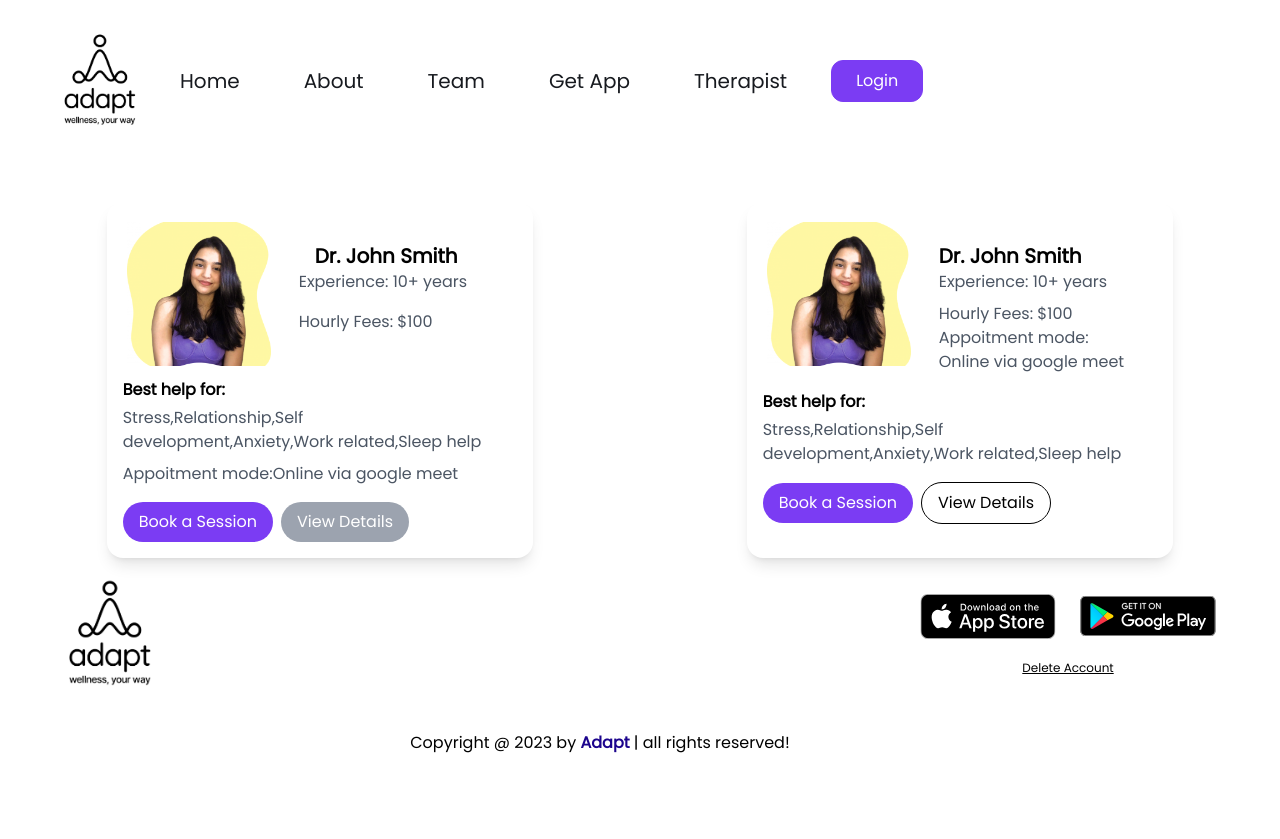
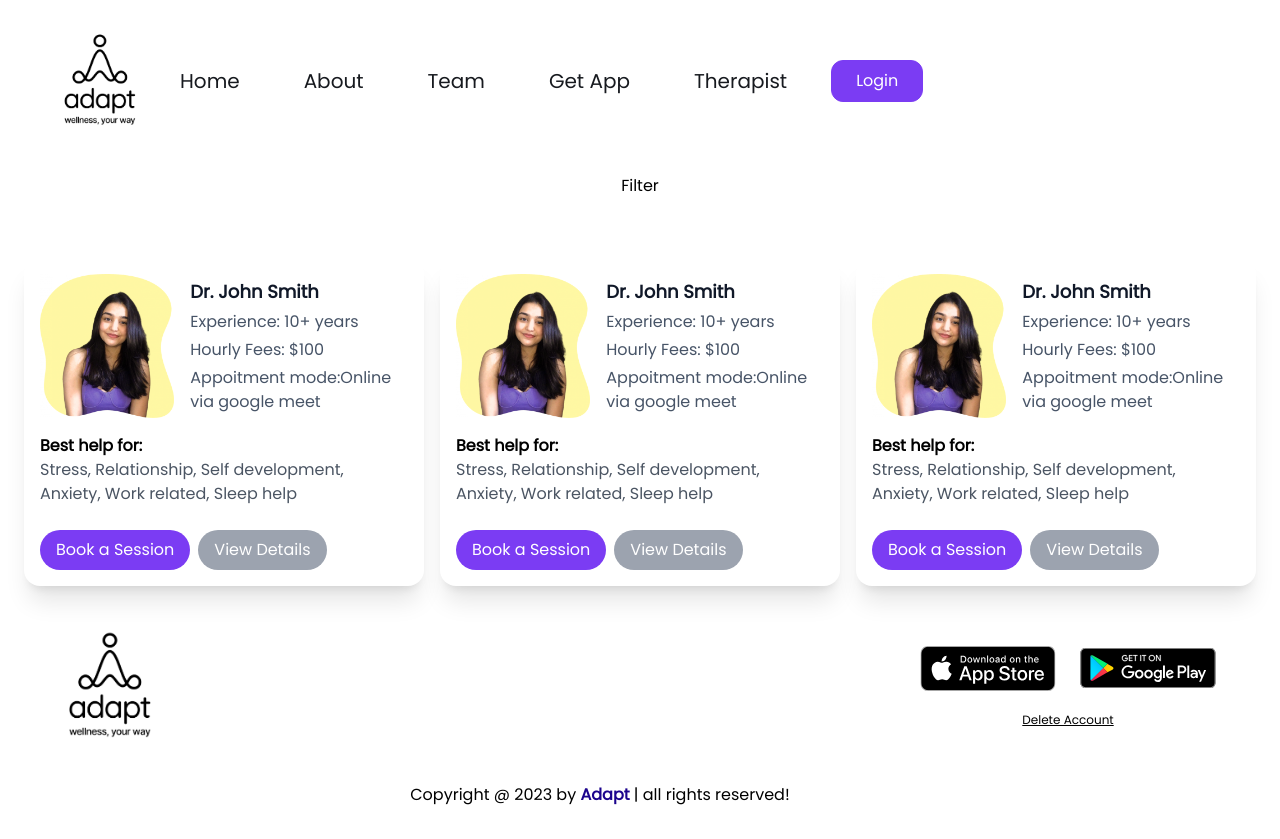
Before and after one commit to ShriramMehta/horizon-landing-page, a React (Create React App) app: page /therapist in a window 1280 px wide. Before the commit the page ends 800 px from the top, so only its background shows below. Built offline with nearby package versions, Linux system fonts and the light colour scheme.

Commit message:
therapist

```diff
--- a/src/components/GoogleSignupButton.js
+++ b/src/components/GoogleSignupButton.js
@@ -1,3 +1,5 @@
+// GoogleSignupButton.js
+
 import React, { useEffect, useState } from "react";
 import { jwtDecode } from "jwt-decode";
 import axios from "axios";
@@ -25,7 +27,6 @@ const GoogleSignInButton = ({ handleCallbackResponse }) => {
 
   return <div id="signInDiv" />;
 };
-// ... (your imports)
 
 const GoogleSignupButton = () => {
   const navigate = useNavigate();
@@ -46,28 +47,23 @@ const GoogleSignupButton = () => {
 
     console.log(name, email, imageUrl);
 
-    // Make a POST request to your backend API
-    axios.post(`${process.env.REACT_APP_BACKEND_URL}/client/onboard`, {
-      name,
-      email,
-      phone: "123456789", // No phone data provided in the Google response
-      imageUrl,
-    })
+    // Check if the user is already signed up based on email
+    // ... (previous code)
+
+    axios.get(`${process.env.REACT_APP_BACKEND_URL}/client/isAuthCompleted/${email}`)
     .then((response) => {
-      if (response && response.data) {
-        console.log(response.data);
-        // Handle successful response, e.g., redirect to another page
-        setOpenModal(true);
+      if (response && response.data && response.data.success) {
+        // User is already signed up, navigate to home page
+        navigate("/");
       } else {
-        console.error("Response or response.data is undefined");
-        setError("Error during onboarding. Please try again.");
+        // User needs to sign up
+        console.log("Signup is necessary");
       }
     })
     .catch((error) => {
-      console.log(process.env.REACT_APP_BACKEND_URL);
-      console.error("Error during onboarding:", error.response ? error.response.data.error : error.message);
-      setError("Error during onboarding. Please try again.");
+      console.error("Error checking user signup status:", error.response ? error.response.data.error : error.message);
     });
+
   }
 
   return (
--- a/src/components/Modals/PhoneModal.js
+++ b/src/components/Modals/PhoneModal.js
@@ -17,6 +17,7 @@ const PhoneModal = ({ closeModal }) => {
 
     // Validate phone number or perform any other necessary checks
     // If valid, show the OTP form
+    console.log(phoneNumber)
     setShowOTPForm(true);
   };
 
@@ -103,7 +104,7 @@ const PhoneModal = ({ closeModal }) => {
               defaultCountry="US"
               value={phoneNumber}
               onChange={handlePhoneNumberChange}
-                // ... (other props)
+              required
               className="border px-8 py-2 border-black"
             />
               <button
--- a/src/pages/Therapist.js
+++ b/src/pages/Therapist.js
@@ -1,5 +1,56 @@
 import React from "react";
 import { useNavigate } from "react-router";
+
+const TherapistData = [
+  {
+    img: "./images/img2.png",
+    name: "Dr. John Smith",
+    exp: "10+ years",
+    fees: "$100",
+    special:
+      "Stress,Relationship,Self development,Anxiety,Work related,Sleep help",
+  },
+  {
+    img: "./images/img2.png",
+    name: "Dr. John Smith",
+    exp: "10+ years",
+    fees: "$100",
+    special:
+      "Stress,Relationship,Self development,Anxiety,Work related,Sleep help",
+  },
+  {
+    img: "./images/img2.png",
+    name: "Dr. John Smith",
+    exp: "10+ years",
+    fees: "$100",
+    special:
+      "Stress,Relationship,Self development,Anxiety,Work related,Sleep help",
+  },
+  {
+    img: "./images/img2.png",
+    name: "Dr. John Smith",
+    exp: "10+ years",
+    fees: "$100",
+    special:
+      "Stress,Relationship,Self development,Anxiety,Work related,Sleep help",
+  },
+  {
+    img: "./images/img2.png",
+    name: "Dr. John Smith",
+    exp: "10+ years",
+    fees: "$100",
+    special:
+      "Stress,Relationship,Self development,Anxiety,Work related,Sleep help",
+  },
+  {
+    img: "./images/img2.png",
+    name: "Dr. John Smith",
+    exp: "10+ years",
+    fees: "$100",
+    special:
+      "Stress,Relationship,Self development,Anxiety,Work related,Sleep help",
+  },
+];
 
 const Therapist = () => {
   const navigate = useNavigate();
@@ -13,42 +64,55 @@ const Therapist = () => {
     //   console.log("user is not looged in");
     //   navigate("/login");
     // }
+    navigate("/bookSession");
+  }
+  function handleViewDetials() {
+    // const token = localStorage.getItem("token");
+    // if (token) {
+    //   console.log("user is logged in");
+    //   navigate("/bookSession");
+    // } else {
+    //   console.log("user is not looged in");
+    //   navigate("/login");
+    // }
+    navigate("/viewDetails");
   }
 
   return (
-    <div className="md:flex mx-auto">
-      <div className="w-full md:w-1/3 bg-white shadow-lg rounded-2xl overflow-hidden mt-10 mx-auto">
-        <div className="flex flex-col relative mb-5">
-          <div className="absolute top-3 left-3 bg-white rounded-full p-2 ">
+    <div className="p-3 max-w-screen-xl h-full flex flex-col justify-center items-center gap-12 mx-auto">
+      <div>Filter</div>
+      <div className="flex p-3 flex-row gap-8 md:gap-4 justify-center xl:justify-between flex-wrap w-full">
+        <div className="max-w-[400px] w-full bg-white shadow-xl rounded-2xl overflow-hidden">
+          <div className="flex flex-col">
+            <div className="flex justify-center items-center gap-4 max-w-1/2 w-full h-5/6 p-4">
               <img
                 className="w-36 h-36 object-cover"
                 src="./images/img2.png"
                 alt="Therapist Photo"
               />
-          </div>
-          <h2 className="text-xl font-semibold ml-52 mt-10 ">Dr. John Smith</h2>
-          <p className="text-gray-600 mx-auto ml-48 mb-4">
+              <div className="max-w-1/2 w-full flex flex-col gap-1">
+                <p className="text-[#101828] text-lg font-semibold">
+                  Dr. John Smith
+                </p>
+                <p className="text-[#475467] text-base font-normal">
                   Experience: 10+ years
                 </p>
-          <p className="text-gray-600 mx-auto ml-48">Hourly Fees: $100</p>
-        </div>
-        <div className="p-4">
-          <h1 className="text-black font-semibold mb-1 mt-2">Best help for:</h1>
-          <p className="text-gray-600 mb-2">
-            Stress,Relationship,Self development,Anxiety,Work related,Sleep help
+                <p className="text-[#475467] text-base font-normal">
+                  Hourly Fees: $100
                 </p>
-          <p className="text-gray-600 mx-auto">
+                <p className="text-[#475467] text-base font-normal">
                   Appoitment mode:Online via google meet
                 </p>
-
-          {/* <div className="flex flex-row">
-            <p className="text-gray-600 mr-7">Hourly Fees: $100</p>
-        <p className="text-gray-600 mx-auto ml-48">Appoitment mode:Online via google meet</p>
-
-          </div> */}
-          <div className="mt-4">
+              </div>
+            </div>
+            <div className="px-4">
+              <h1 className="text-black font-semibold">Best help for:</h1>
+              <p className="text-gray-600 mb-2">
+                Stress, Relationship, Self development, Anxiety, Work related,
+                Sleep help
+              </p>
               <button
-              className="bg-primaryIndigo hover:bg-blue-600 text-white px-4 py-2 rounded-full mr-2"
+                className="my-4 bg-primaryIndigo hover:bg-blue-600 text-white px-4 py-2 rounded-full mr-2"
                 onClick={() => {
                   handleBookSession();
                 }}
@@ -57,47 +121,105 @@ const Therapist = () => {
               </button>
               <button
                 onClick={() => navigate("/viewDetails")}
-              className="bg-gray-400 hover:bg-gray-500 text-white px-4 py-2 rounded-full"
+                className="my-4 bg-gray-400 hover:bg-gray-500 text-white px-4 py-2 rounded-full"
               >
                 View Details
               </button>
             </div>
           </div>
         </div>
-      <div className="w-full md:w-1/3 bg-white shadow-lg rounded-2xl overflow-hidden mt-10 mx-auto">
-        <div className="flex flex-col relative mb-0">
-          <div className="absolute top-3 left-3 bg-white rounded-full p-2 ">
+        <div className="max-w-[400px] w-full bg-white shadow-xl rounded-2xl overflow-hidden">
+          <div className="flex flex-col">
+            <div className="flex justify-center items-center gap-4 max-w-1/2 w-full h-5/6 p-4">
               <img
                 className="w-36 h-36 object-cover"
                 src="./images/img2.png"
                 alt="Therapist Photo"
               />
-          </div>
-          <h2 className="text-xl font-semibold ml-48 mt-10 ">Dr. John Smith</h2>
-          <p className="text-gray-600 mx-auto ml-48 mb-2">
+              <div className="max-w-1/2 w-full flex flex-col gap-1">
+                <p className="text-[#101828] text-lg font-semibold">
+                  Dr. John Smith
+                </p>
+                <p className="text-[#475467] text-base font-normal">
                   Experience: 10+ years
                 </p>
-          <p className="text-gray-600 mx-auto ml-48">Hourly Fees: $100</p>
-          <p className="text-gray-600 mx-auto ml-48">Appoitment mode:</p>
-          <p className="text-gray-600 mx-auto ml-48">Online via google meet</p>
+                <p className="text-[#475467] text-base font-normal">
+                  Hourly Fees: $100
+                </p>
+                <p className="text-[#475467] text-base font-normal">
+                  Appoitment mode:Online via google meet
+                </p>
               </div>
-        <div className="p-4">
-          <h1 className="text-black font-semibold mb-1">Best help for:</h1>
+            </div>
+            <div className="px-4">
+              <h1 className="text-black font-semibold">Best help for:</h1>
               <p className="text-gray-600 mb-2">
-            Stress,Relationship,Self development,Anxiety,Work related,Sleep help
+                Stress, Relationship, Self development, Anxiety, Work related,
+                Sleep help
               </p>
-          {/* <div className="flex flex-row">
-            <p className="text-gray-600 mr-7">Hourly Fees: $100</p>
-        <p className="text-gray-600 mx-auto ml-48">Appoitment mode:Online via google meet</p>
-
-          </div> */}
-          <div className="mt-4">
-            <button className="bg-primaryIndigo hover:bg-lightBlue text-white px-4 py-2 rounded-full mr-2">
+              <button
+                className="my-4 bg-primaryIndigo hover:bg-blue-600 text-white px-4 py-2 rounded-full mr-2"
+                onClick={() => {
+                  handleBookSession();
+                }}
+              >
                 Book a Session
               </button>
-            <button className="bg-white hover:bg-gray-200 text-black border border-black px-4 py-2 rounded-full">
+              <button
+                onClick={() => navigate("/viewDetails")}
+                className="my-4 bg-gray-400 hover:bg-gray-500 text-white px-4 py-2 rounded-full"
+              >
                 View Details
               </button>
+            </div>
+          </div>
+        </div>
+        <div className="max-w-[400px] w-full bg-white shadow-xl rounded-2xl overflow-hidden">
+          <div className="flex flex-col">
+            <div className="flex justify-center items-center gap-4 max-w-1/2 w-full h-5/6 p-4">
+              <img
+                className="w-36 h-36 object-cover"
+                src="./images/img2.png"
+                alt="Therapist Photo"
+              />
+              <div className="max-w-1/2 w-full flex flex-col gap-1">
+                <p className="text-[#101828] text-lg font-semibold">
+                  Dr. John Smith
+                </p>
+                <p className="text-[#475467] text-base font-normal">
+                  Experience: 10+ years
+                </p>
+                <p className="text-[#475467] text-base font-normal">
+                  Hourly Fees: $100
+                </p>
+                <p className="text-[#475467] text-base font-normal">
+                  Appoitment mode:Online via google meet
+                </p>
+              </div>
+            </div>
+            <div className="px-4">
+              <h1 className="text-black font-semibold">Best help for:</h1>
+              <p className="text-gray-600 mb-2">
+                Stress, Relationship, Self development, Anxiety, Work related,
+                Sleep help
+              </p>
+              <button
+                className="my-4 bg-primaryIndigo hover:bg-blue-600 text-white px-4 py-2 rounded-full mr-2"
+                onClick={() => {
+                  handleBookSession();
+                }}
+              >
+                Book a Session
+              </button>
+              <button
+                onClick={() => {
+                  handleViewDetials();
+                }}
+                className="my-4 bg-gray-400 hover:bg-gray-500 text-white px-4 py-2 rounded-full"
+              >
+                View Details
+              </button>
+            </div>
           </div>
         </div>
       </div>
--- a/src/pages/viewDetails.js
+++ b/src/pages/viewDetails.js
@@ -1,8 +1,64 @@
 import React from "react";
 import { Navigate, useNavigate } from "react-router-dom";
+import { Swiper, SwiperSlide } from "swiper/react";
+import SwiperCore from "swiper";
+import { pagination, Autoplay } from "swiper/modules";
+SwiperCore.use([Autoplay]);
 
-const viewDetails = () => {
-  // const navigate = useNavigate()
+const reviewData = [
+  {
+    name: "Anisha Kumar",
+    time: "2 days ago",
+    rating: "4.8",
+    review:
+      "“I am so grateful to work with Ms. Shivangi because I was able to tackle my issues about social anxiety and really work on these.”",
+  },
+  {
+    name: "Anisha Kumar",
+    time: "2 days ago",
+    rating: "4.8",
+    review:
+      "“I am so grateful to work with Ms. Shivangi because I was able to tackle my issues about social anxiety and really work on these.”",
+  },
+  {
+    name: "Anisha Kumar",
+    time: "2 days ago",
+    rating: "4.8",
+    review:
+      "“I am so grateful to work with Ms. Shivangi because I was able to tackle my issues about social anxiety and really work on these.”",
+  },
+  {
+    name: "Anisha Kumar",
+    time: "2 days ago",
+    rating: "4.8",
+    review:
+      "“I am so grateful to work with Ms. Shivangi because I was able to tackle my issues about social anxiety and really work on these.”",
+  },
+  {
+    name: "Anisha Kumar",
+    time: "2 days ago",
+    rating: "4.8",
+    review:
+      "“I am so grateful to work with Ms. Shivangi because I was able to tackle my issues about social anxiety and really work on these.”",
+  },
+  {
+    name: "Anisha Kumar",
+    time: "2 days ago",
+    rating: "4.8",
+    review:
+      "“I am so grateful to work with Ms. Shivangi because I was able to tackle my issues about social anxiety and really work on these.”",
+  },
+  {
+    name: "Anisha Kumar",
+    time: "2 days ago",
+    rating: "4.8",
+    review:
+      "“I am so grateful to work with Ms. Shivangi because I was able to tackle my issues about social anxiety and really work on these.”",
+  },
+];
+
+const ViewDetails = () => {
+  const navigate = useNavigate();
   return (
     <div className="max-w-screen-lg mx-auto h-full felx flex-col justify-center items-center px-10">
       <div className="flex flex-col lg:flex-row w-full gap-12 justify-center">
@@ -72,7 +128,7 @@ const viewDetails = () => {
           </div>
           <div className="w-full">
             <button
-              // onClick={() => navigate("/bookSession")}
+              onClick={() => navigate("/bookSession")}
               className="text-center bg-primaryIndigo hover-bg-lightBlue text-white px-4 py-2 rounded-full flex justify-center items-center w-full md:w-auto"
             >
               Book a Session
@@ -93,10 +149,65 @@ const viewDetails = () => {
           </span>
           20 Reviews
         </div>
-        <div>Swiper</div>
+        <div>
+          <Swiper
+            freeMode={true}
+            grabCursor={true}
+            spaceBetween={5}
+            autoplay={true}
+            pagination={{ clickable: true }}
+            className="my-5 bg-white z-3"
+            breakpoints={{
+              0: {
+                slidesPerView: 1,
+              },
+              480: {
+                slidesPerView: 1,
+              },
+              768: {
+                slidesPerView: 2,
+              },
+              1024: {
+                slidesPerView: 2.5,
+              },
+              1280: {
+                slidesPerView: 3,
+              },
+            }}
+          >
+           {
+            reviewData.map((item, idx)=>(
+              <SwiperSlide key={idx}>
+              <div className="p-[16px] gap-2 flex flex-col border w-[300px] h-[250px] rounded-[16px]">
+                <div className="flex gap-4 items-center">
+                  <p className="text-[#1D2939] text-lg font-semibold">
+                    {item.name}
+                  </p>
+                  <p className="text-[#EAECF0] text-base">|</p>
+                  <p className="text-[#667085] text-base font-normal">
+                  {item.time}
+                  </p>
+                </div>
+                <div className="flex gap-2 items-center">
+                  <img
+                    src="./images/star-01 (1).png"
+                    alt="star"
+                    className="w-5 h-auto object-cover"
+                  />
+                  <p className="text-[#1D2939] text-lg font-medium">{item.rating}</p>
+                </div>
+                <div className="mt-5 text-[#344054] text-base">
+                  {item.review}
+                </div>
+              </div>
+            </SwiperSlide>
+            ))
+           }
+          </Swiper>
+        </div>
       </div>
     </div>
   );
 };
 
-export default viewDetails;
+export default ViewDetails;
```
Also changed, not shown: src/App.js (+11 -11 lines). Lines whose indentation alone changed are shown as unchanged.
